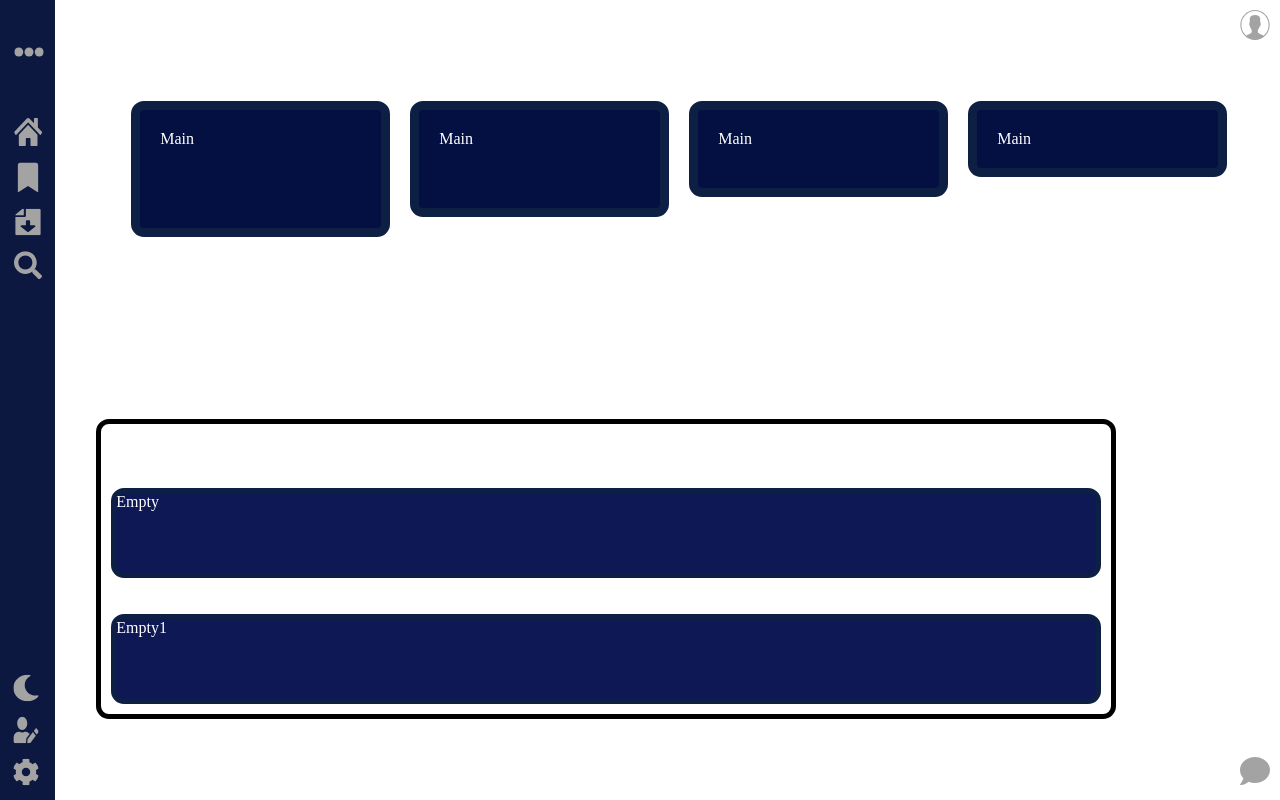
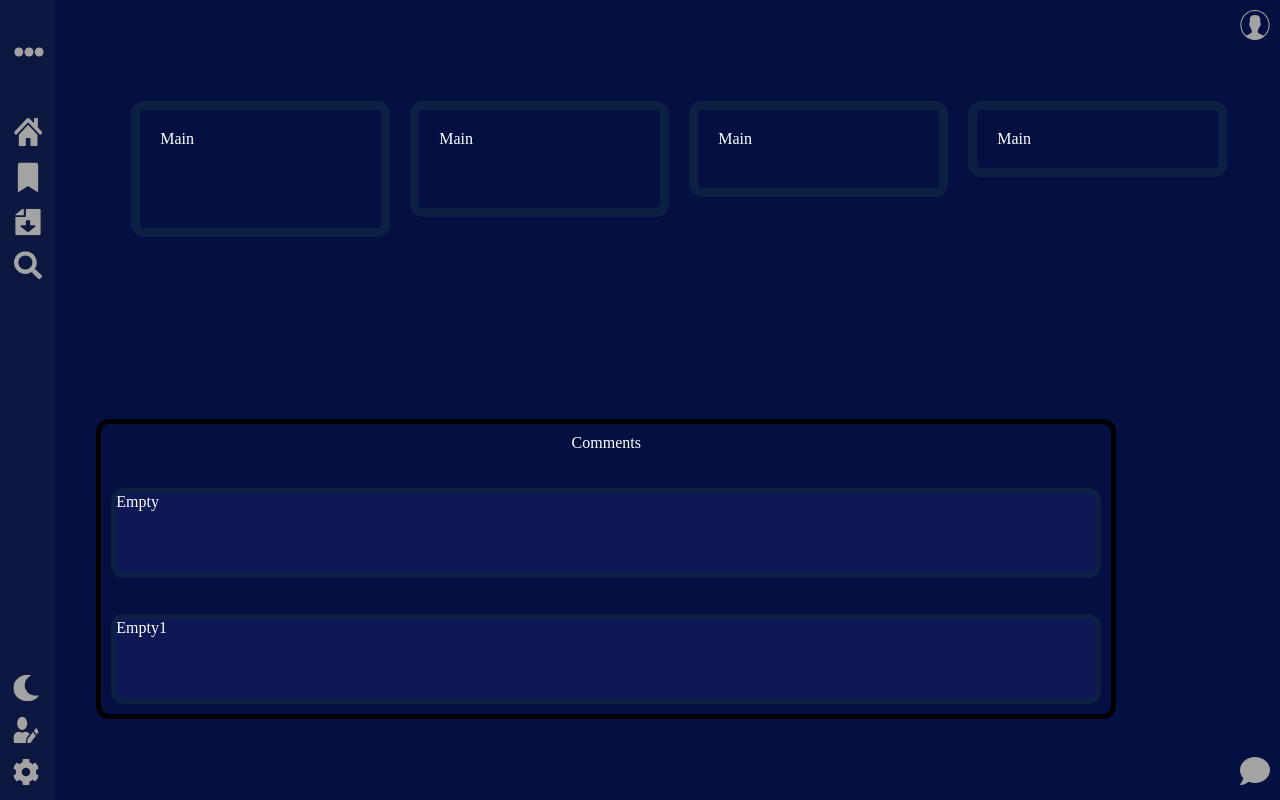
Before and after one commit to Webodle/Layout, a plain HTML site: page index.html in a window 1280 px wide. Drawn offline with Linux system fonts and the light colour scheme.

Commit message:
Update style.css

```diff
--- a/styles/style.css
+++ b/styles/style.css
@@ -6,7 +6,7 @@
   }
 
   body {
-    background-color: 031041;
+    background-color: #031041;
      margin-left: 55px;
   }
 
```
